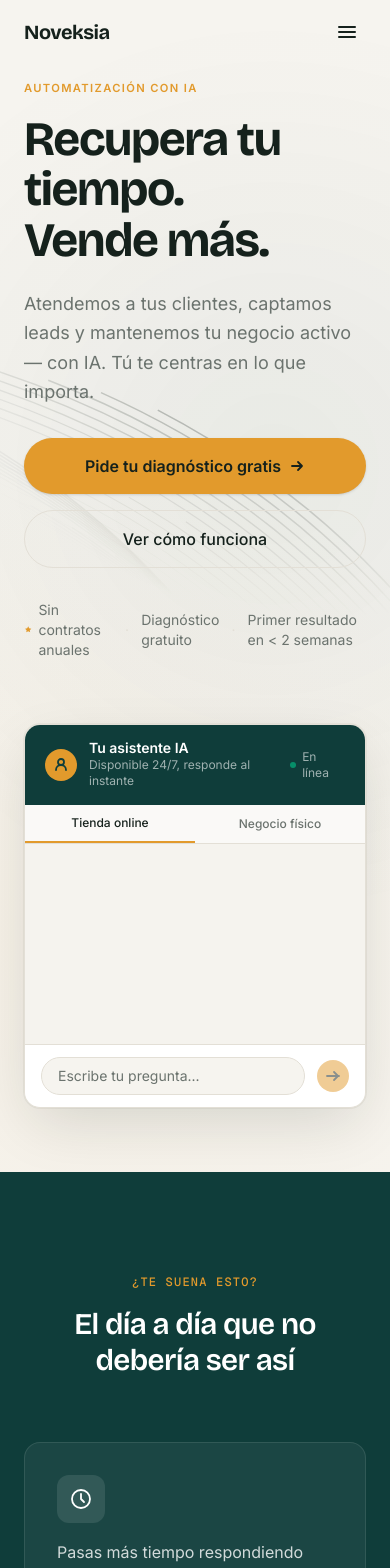
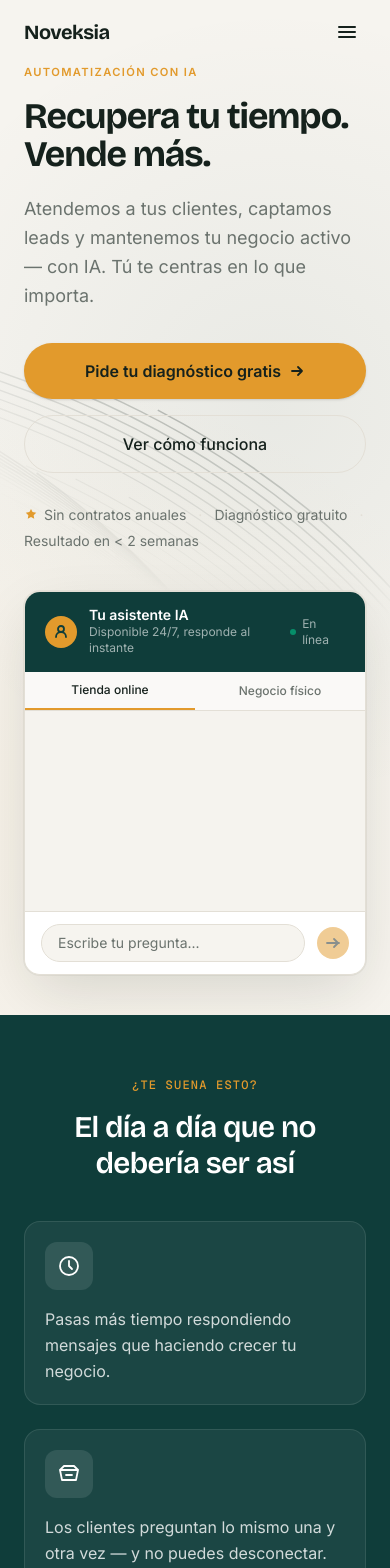
Before and after one commit to Noveksia/Noveksia-WebSite, a Next.js app: page / in a window 390 px wide. Shown: the top 1568 px of the page. Built offline with nearby package versions, Linux system fonts and the light colour scheme.

Commit message:
improve mobile layout: spacing, heading size, trust strip

```diff
--- a/components/Audience.tsx
+++ b/components/Audience.tsx
@@ -11,11 +11,11 @@ export function Audience() {
   return (
     <section
       id="para-quien"
-      className="py-24 px-6 bg-[var(--ink)]"
+      className="py-14 md:py-24 px-6 bg-[var(--ink)]"
       aria-labelledby="audience-heading"
     >
       <div className="max-w-6xl mx-auto">
-        <div className="text-center mb-12">
+        <div className="text-center mb-8 md:mb-12">
           <span className="inline-block font-mono text-xs font-medium tracking-widest uppercase text-[var(--honey)] mb-4">
             {audience.eyebrow}
           </span>
@@ -29,7 +29,7 @@ export function Audience() {
 
         {/* Tab switcher */}
         <div
-          className="flex justify-center mb-12"
+          className="flex justify-center mb-8 md:mb-12"
           role="tablist"
           aria-label="Tipo de negocio"
         >
@@ -80,7 +80,7 @@ export function Audience() {
           </div>
 
           {/* Right: solution callout */}
-          <div className="bg-white/5 border border-white/10 rounded-2xl p-8 flex flex-col gap-6">
+          <div className="bg-white/5 border border-white/10 rounded-2xl p-6 md:p-8 flex flex-col gap-6">
             <div className="w-10 h-10 rounded-xl bg-[var(--honey)]/20 flex items-center justify-center">
               <svg width="20" height="20" viewBox="0 0 20 20" fill="none" aria-hidden="true">
                 <path d="M10 2l2 6h6l-5 3.5 1.5 5.5L10 14l-4.5 3 1.5-5.5L2 8h6l2-6z" fill="var(--honey)" />
--- a/components/Contact.tsx
+++ b/components/Contact.tsx
@@ -53,10 +53,10 @@ export function Contact() {
   return (
     <section
       id="contacto"
-      className="py-24 px-6 bg-[var(--paper)]"
+      className="py-14 md:py-24 px-6 bg-[var(--paper)]"
       aria-labelledby="contact-heading"
     >
-      <div className="max-w-6xl mx-auto grid md:grid-cols-2 gap-16 items-start">
+      <div className="max-w-6xl mx-auto grid md:grid-cols-2 gap-10 md:gap-16 items-start">
         {/* Left */}
         <div className="flex flex-col gap-8">
           <div>
--- a/components/FAQ.tsx
+++ b/components/FAQ.tsx
@@ -69,10 +69,10 @@ export function FAQ() {
   return (
     <section
       id="faq"
-      className="py-24 px-6 bg-[var(--paper)]"
+      className="py-14 md:py-24 px-6 bg-[var(--paper)]"
       aria-labelledby="faq-heading"
     >
-      <div className="max-w-6xl mx-auto grid md:grid-cols-[1fr_2fr] gap-16 items-start">
+      <div className="max-w-6xl mx-auto grid md:grid-cols-[1fr_2fr] gap-10 md:gap-16 items-start">
         <div>
           <span className="text-eyebrow block mb-4">{faq.eyebrow}</span>
           <h2
--- a/components/Hero.tsx
+++ b/components/Hero.tsx
@@ -130,7 +130,7 @@ export function Hero() {
   const demos = site.hero.demo.conversations;
 
   return (
-    <section className="relative min-h-screen flex items-center pt-20 pb-16 overflow-hidden bg-[var(--paper)]">
+    <section className="relative min-h-screen flex items-center pt-16 pb-10 sm:pt-20 sm:pb-16 overflow-hidden bg-[var(--paper)]">
       {/* Animated background paths */}
       <FloatingPathsBackground />
 
@@ -144,13 +144,13 @@ export function Hero() {
         }}
       />
 
-      <div className="relative max-w-6xl mx-auto px-6 grid lg:grid-cols-2 gap-16 items-center w-full">
+      <div className="relative max-w-6xl mx-auto px-6 grid lg:grid-cols-2 gap-10 lg:gap-16 items-center w-full">
         {/* Left: Copy */}
         <div className="flex flex-col gap-8">
           <div>
             <span className="text-eyebrow block mb-4">{site.hero.eyebrow}</span>
             <h1
-              className="text-display text-5xl sm:text-6xl lg:text-7xl text-[var(--ink)] mb-6"
+              className="text-display text-4xl sm:text-5xl lg:text-7xl text-[var(--ink)] mb-5"
               style={{ whiteSpace: "pre-line" }}
             >
               {site.hero.headline}
@@ -179,17 +179,17 @@ export function Hero() {
           </div>
 
           {/* Trust strip */}
-          <div className="flex items-center gap-3 text-sm text-[var(--muted)]">
-            <span className="flex items-center gap-1.5">
-              <svg width="16" height="16" viewBox="0 0 16 16" fill="none" aria-hidden="true">
+          <div className="flex flex-wrap items-center gap-x-3 gap-y-1.5 text-sm text-[var(--muted)]">
+            <span className="flex items-center gap-1.5 whitespace-nowrap">
+              <svg width="14" height="14" viewBox="0 0 16 16" fill="none" aria-hidden="true">
                 <path d="M8 1l1.8 3.6L14 5.4l-3 2.9.7 4.1L8 10.4l-3.7 2 .7-4.1-3-2.9 4.2-.8L8 1z" fill="var(--honey)" />
               </svg>
               Sin contratos anuales
             </span>
-            <span className="text-[var(--line)]">·</span>
-            <span>Diagnóstico gratuito</span>
-            <span className="text-[var(--line)]">·</span>
-            <span>Primer resultado en &lt; 2 semanas</span>
+            <span className="text-[var(--line)]" aria-hidden="true">·</span>
+            <span className="whitespace-nowrap">Diagnóstico gratuito</span>
+            <span className="text-[var(--line)]" aria-hidden="true">·</span>
+            <span className="whitespace-nowrap">Resultado en &lt; 2 semanas</span>
           </div>
         </div>
 
--- a/components/Problem.tsx
+++ b/components/Problem.tsx
@@ -26,9 +26,9 @@ export function Problem() {
   const { problem } = site;
 
   return (
-    <section className="py-24 px-6 bg-[var(--teal)]" aria-labelledby="problem-heading">
+    <section className="py-14 md:py-24 px-6 bg-[var(--teal)]" aria-labelledby="problem-heading">
       <div className="max-w-6xl mx-auto">
-        <div className="text-center mb-16">
+        <div className="text-center mb-10 md:mb-16">
           <span
             className="inline-block font-mono text-xs font-medium tracking-widest uppercase text-[var(--honey)] mb-4"
           >
@@ -46,7 +46,7 @@ export function Problem() {
           {problem.items.map((item, i) => (
             <li
               key={i}
-              className="flex flex-col gap-4 p-8 rounded-2xl bg-white/5 border border-white/10"
+              className="flex flex-col gap-4 p-5 sm:p-8 rounded-2xl bg-white/5 border border-white/10"
             >
               <div className="w-12 h-12 rounded-xl bg-white/10 flex items-center justify-center text-white">
                 {iconMap[item.icon]}
@@ -57,7 +57,7 @@ export function Problem() {
         </ul>
 
         <div className="max-w-3xl mx-auto text-center">
-          <p className="text-white text-xl sm:text-2xl font-medium leading-relaxed border-t border-white/10 pt-12">
+          <p className="text-white text-xl sm:text-2xl font-medium leading-relaxed border-t border-white/10 pt-8 md:pt-12">
             {problem.conclusion}
           </p>
         </div>
--- a/components/Process.tsx
+++ b/components/Process.tsx
@@ -6,11 +6,11 @@ export function Process() {
   return (
     <section
       id="como-trabajamos"
-      className="py-24 px-6 bg-[var(--paper)]"
+      className="py-14 md:py-24 px-6 bg-[var(--paper)]"
       aria-labelledby="process-heading"
     >
       <div className="max-w-6xl mx-auto">
-        <div className="text-center mb-16">
+        <div className="text-center mb-10 md:mb-16">
           <span className="text-eyebrow block mb-4">{process.eyebrow}</span>
           <h2
             id="process-heading"
@@ -59,7 +59,7 @@ export function Process() {
           ))}
         </ol>
 
-        <div className="mt-16 text-center">
+        <div className="mt-10 md:mt-16 text-center">
           <a
             href="#contacto"
             className="inline-flex items-center gap-2 bg-[var(--honey)] text-[var(--ink)] font-semibold px-8 py-4 rounded-full text-base hover:opacity-90 active:scale-95 transition-all shadow-sm"
--- a/components/Results.tsx
+++ b/components/Results.tsx
@@ -5,11 +5,11 @@ export function Results() {
 
   return (
     <section
-      className="py-24 px-6 bg-[var(--teal)]"
+      className="py-14 md:py-24 px-6 bg-[var(--teal)]"
       aria-labelledby="results-heading"
     >
       <div className="max-w-6xl mx-auto">
-        <div className="text-center mb-16">
+        <div className="text-center mb-10 md:mb-16">
           <span className="inline-block font-mono text-xs font-medium tracking-widest uppercase text-[var(--honey)] mb-4">
             {results.eyebrow}
           </span>
@@ -26,7 +26,7 @@ export function Results() {
           {results.metrics.map((metric) => (
             <li
               key={metric.label}
-              className="flex flex-col items-center gap-2 p-8 rounded-2xl bg-white/5 border border-white/10 text-center"
+              className="flex flex-col items-center gap-2 p-5 sm:p-8 rounded-2xl bg-white/5 border border-white/10 text-center"
             >
               <span className="font-display text-4xl font-bold text-[var(--honey)]">
                 {metric.value}
@@ -37,7 +37,7 @@ export function Results() {
         </ul>
 
         {/* Bottom statement */}
-        <div className="mt-16 pt-16 border-t border-white/10 grid md:grid-cols-2 gap-10 items-center">
+        <div className="mt-10 pt-10 md:mt-16 md:pt-16 border-t border-white/10 grid md:grid-cols-2 gap-8 md:gap-10 items-center">
           <div className="flex flex-col gap-4">
             <p className="text-white/40 text-xs font-semibold tracking-widest uppercase">Lo que esto significa</p>
             <p className="text-white text-2xl sm:text-3xl font-display font-semibold leading-snug">
--- a/components/Services.tsx
+++ b/components/Services.tsx
@@ -22,11 +22,11 @@ export function Services() {
   return (
     <section
       id="servicios"
-      className="py-24 px-6 bg-[var(--paper)]"
+      className="py-14 md:py-24 px-6 bg-[var(--paper)]"
       aria-labelledby="services-heading"
     >
       <div className="max-w-6xl mx-auto">
-        <div className="text-center mb-14">
+        <div className="text-center mb-10 md:mb-14">
           <span className="text-eyebrow block mb-4">{services.eyebrow}</span>
           <h2
             id="services-heading"
```
